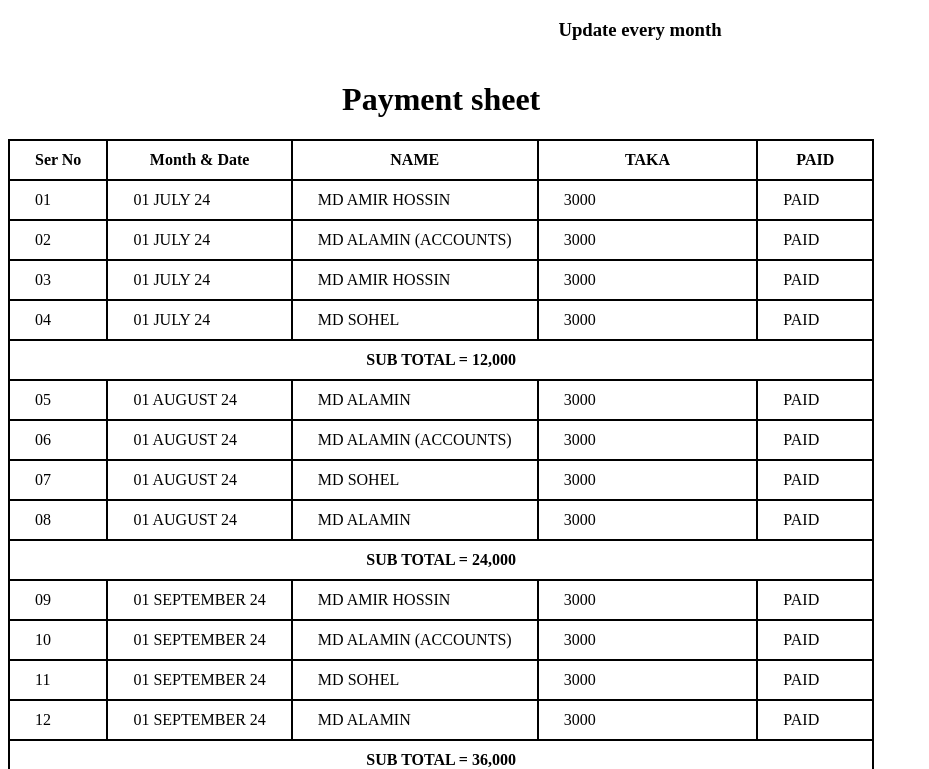
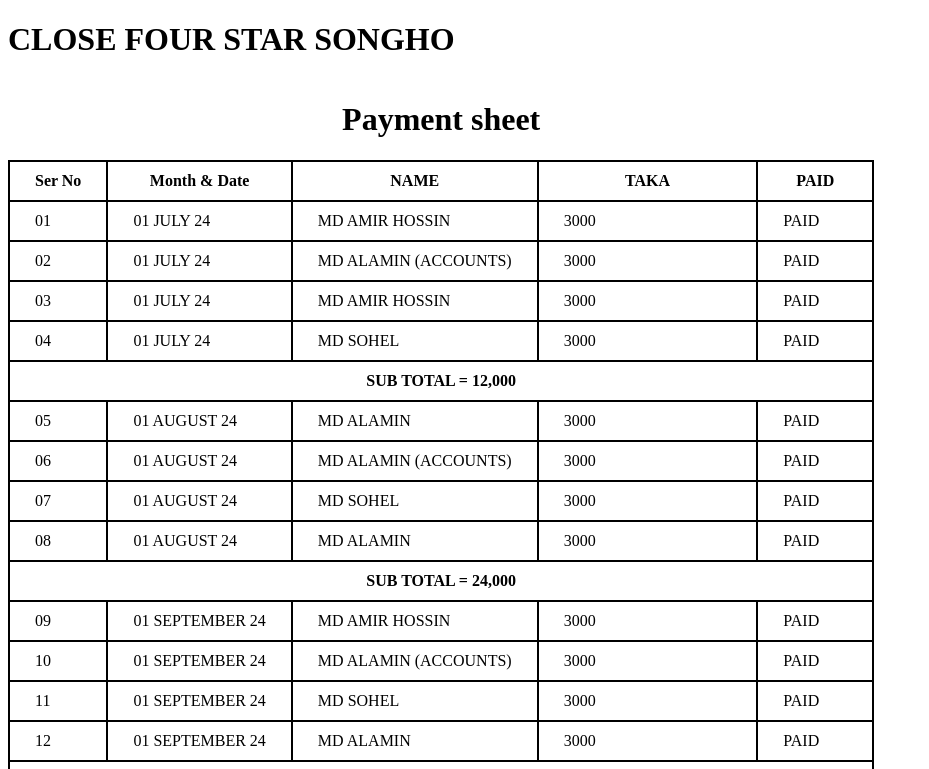
Before and after one commit to alamin2015/payment-sheet-star4, a plain HTML site: page index.html in a window 1280 px wide. Shown: the top 769 px of the page, without its empty margins (0-929 px from the left). Drawn offline with Linux system fonts and the light colour scheme.

```diff
--- a/index.html
+++ b/index.html
@@ -441,7 +441,7 @@
 
 
         <footer>
-            <h3>Update every month</h3>
+            <h1>CLOSE FOUR STAR SONGHO</h1>
         </footer>
 
         </body= </html>
```
